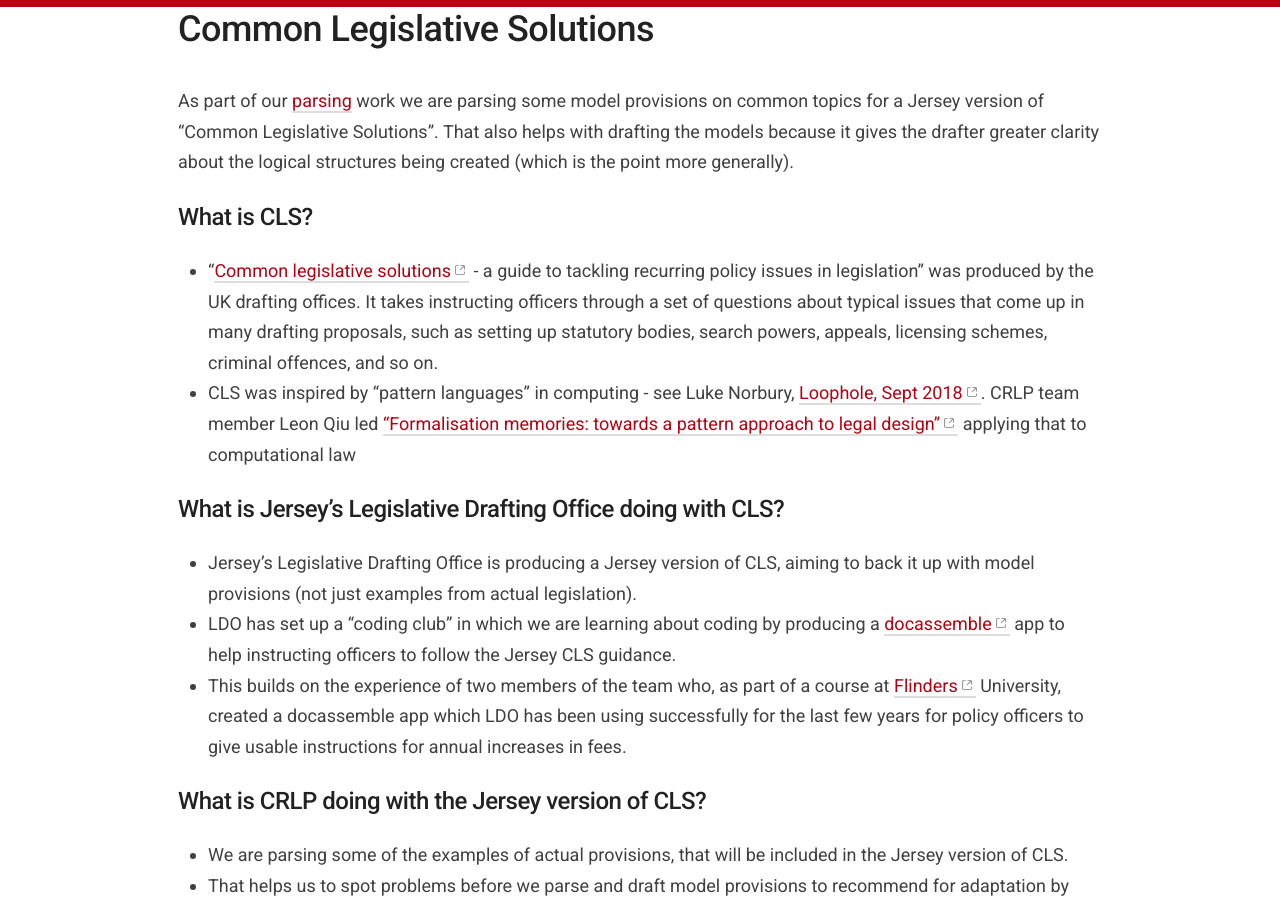
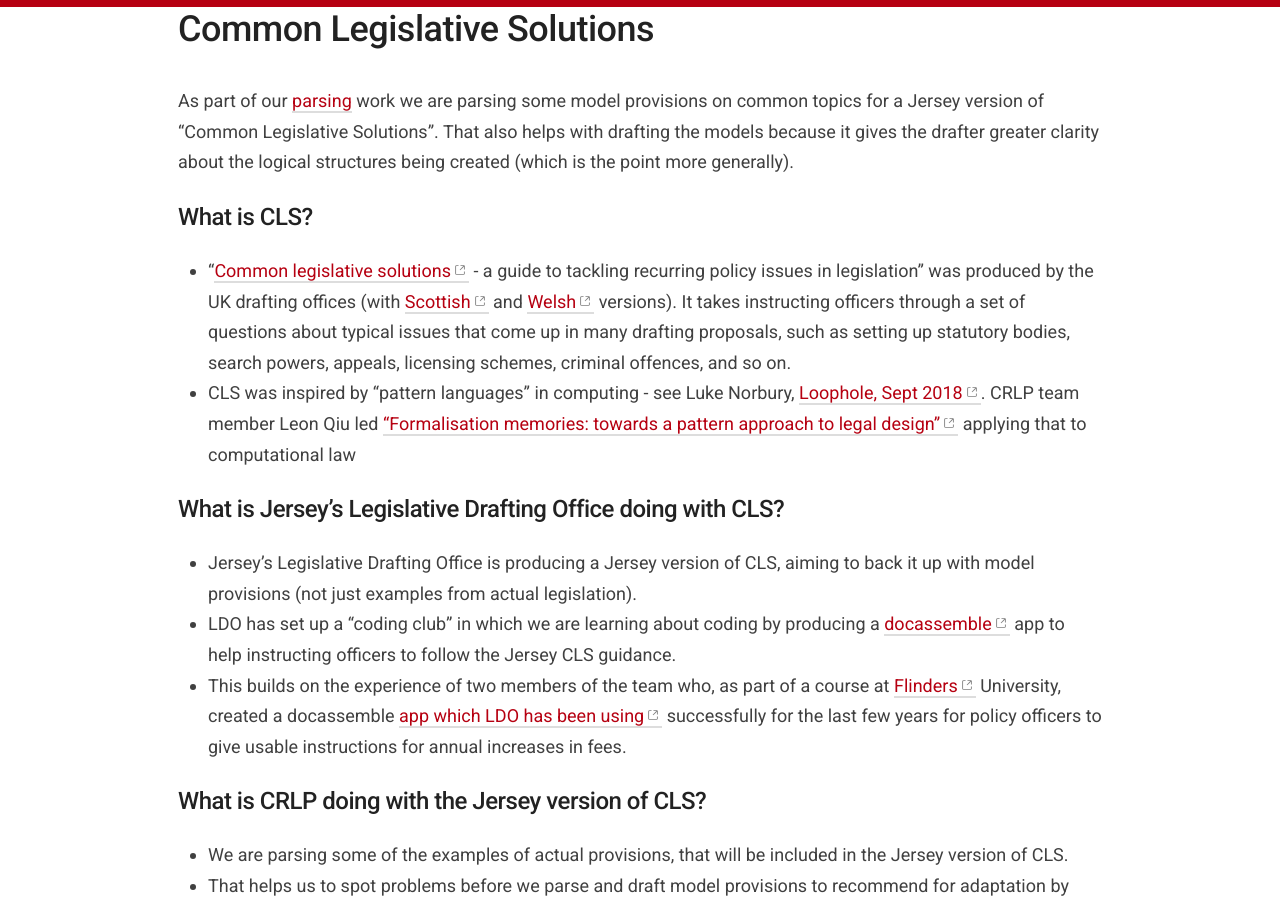
Before and after one commit to crlp-jerseyldo/crlp-jerseyldo.github.io, a Jekyll site: the page built from _pages/cls.md, in a window 1280 px wide and 900 px high, scrolled down 512 px. Built offline with Jekyll 4.4.1, drawn with Linux system fonts in a browser that asks for light colours; some of the changed text lies outside the part shown.

Commit message:
Update cls.md
Adding links

```diff
--- a/_pages/cls.md
+++ b/_pages/cls.md
@@ -15,13 +15,13 @@ This is the other work we are doing (apart from parsing, AI & training).
 As part of our [parsing](/parsing-exercises) work we are parsing some model provisions on common topics for a Jersey version of "Common Legislative Solutions". That also helps with drafting the models because it gives the drafter greater clarity about the logical structures being created (which is the point more generally).
 
 ## What is CLS?
-* “[Common legislative solutions](https://www.gov.uk/government/publications/common-legislative-solutions-a-guide-to-tackling-recurring-policy-issues-in-legislation){:target="_blank"} - a guide to tackling recurring policy issues in legislation” was produced by the UK drafting offices. It takes instructing officers through a set of questions about typical issues that come up in many drafting proposals, such as setting up statutory bodies, search powers, appeals, licensing schemes, criminal offences, and so on.
+* “[Common legislative solutions](https://www.gov.uk/government/publications/common-legislative-solutions-a-guide-to-tackling-recurring-policy-issues-in-legislation){:target="_blank"} - a guide to tackling recurring policy issues in legislation” was produced by the UK drafting offices (with [Scottish](https://www.gov.scot/publications/guidance-instructing-counsel-common-legislative-solutions/){:target="_blank"} and [Welsh](https://www.gov.wales/common-legislative-solutions-a-guide-to-tackling-recurring-policy-issues-in-legislation){:target="_blank"} versions). It takes instructing officers through a set of questions about typical issues that come up in many drafting proposals, such as setting up statutory bodies, search powers, appeals, licensing schemes, criminal offences, and so on.
 * CLS was inspired by “pattern languages” in computing - see Luke Norbury, [Loophole, Sept 2018](https://www.calc.ngo/publications/loopholes){:target="_blank"}. CRLP team member Leon Qiu led [“Formalisation memories: towards a pattern approach to legal design”](https://jusletter-it.weblaw.ch/issues/2024/28-Maerz-2024/formalisation-memori_15306e8304.html__ONCE&login=false){:target="_blank"} applying that to computational law
 
 ## What is Jersey's Legislative Drafting Office doing with CLS?
 * Jersey's Legislative Drafting Office is producing a Jersey version of CLS, aiming to back it up with model provisions (not just examples from actual legislation).
 * LDO has set up a “coding club” in which we are learning about coding by producing a [docassemble](https://docassemble.org/){:target="_blank"} app to help instructing officers to follow the Jersey CLS guidance.
-* This builds on the experience of two members of the team who, as part of a course at [Flinders](https://docassemble.flinders.edu.au/interview?i=docassemble.FlindersUniDocassembleFrontPage:data/questions/main.yml){:target="_blank"} University, created a docassemble app which LDO has been using successfully for the last few years for policy officers to give usable instructions for annual increases in fees.
+* This builds on the experience of two members of the team who, as part of a course at [Flinders](https://docassemble.flinders.edu.au/interview?i=docassemble.FlindersUniDocassembleFrontPage:data/questions/main.yml){:target="_blank"} University, created a docassemble [app which LDO has been using](https://www.youtube.com/watch?v=bE44gFDzx5o){:target="_blank"} successfully for the last few years for policy officers to give usable instructions for annual increases in fees.
 
 ## What is CRLP doing with the Jersey version of CLS?
 * We are parsing some of the examples of actual provisions, that will be included in the Jersey version of CLS.
@@ -45,7 +45,7 @@ We want to produce a basic specification, with illustrative mock-ups, of a poten
 See [our sub-project "What might an IDE-like drafting tool look like?"](https://osf.io/uk2vy/){:target="_blank"} on OSF for more.
 
 # An Interpretation Law for the digital age?
-There might be an opportunity to update our Interpretation Law (the equivalent of Interpretation Acts in other Commonwealth countries), where we are looking into whether it could be made more helpful for computer readers and human readers, or whether there is some better route for achieving that.
+There might be an opportunity to update our [Interpretation Law](https://www.jerseylaw.je/laws/current/Pages/15.360.aspx){:target="_blank"} (the equivalent of Interpretation Acts in other Commonwealth countries), where we are looking into whether it could be made more helpful for computer readers and human readers, or whether there is some better route for achieving that.
 * The definition of "person" could be improved, and brought together with the definition of "act", as the fundamental building blocks of most legislation.
 * Could we add something to clarify how we use logical terms like "if", "and" & "or", as well as "means", "includes", "must" and "may"?
 * Could we add something about some of the interpretation principles that we rely on when drafting - that the legislation is "always speaking" (so we use present tense), that the same word should have the same meaning even when it is undefined, and so on?
```
